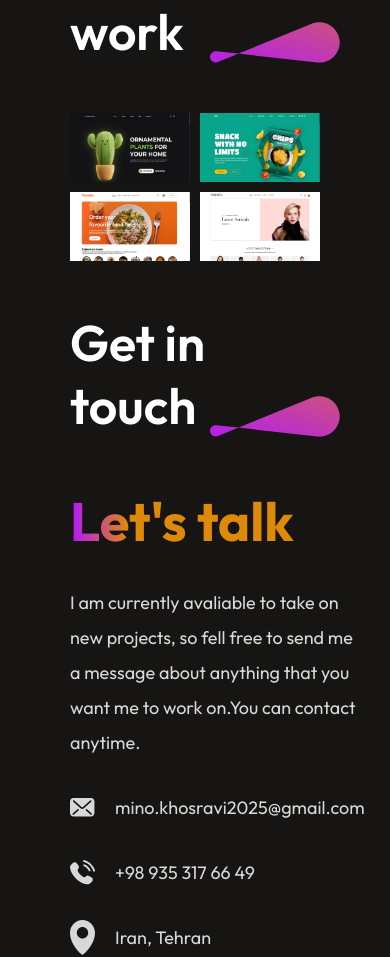
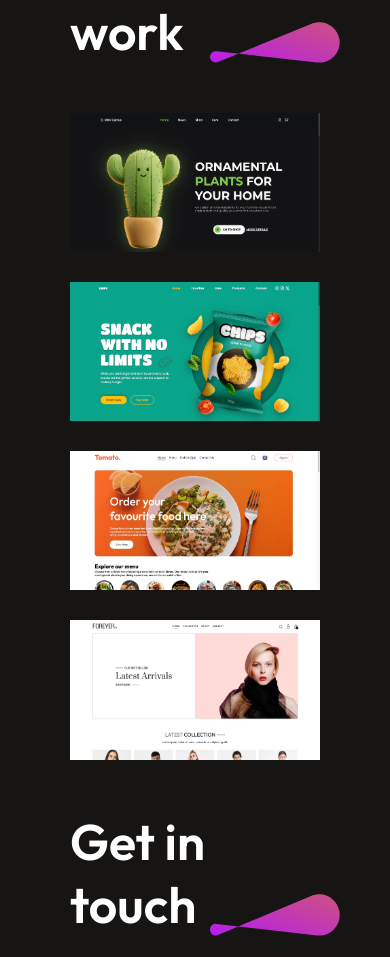
Before and after one commit to Mino1826/minoo-portfolio, a React (Vite) app: page / in a window 390 px wide. Shown: the part 5694-6651 px from the top of the page. Built offline with nearby package versions, Linux system fonts and the light colour scheme.

Commit message:
eddit grid

```diff
--- a/src/Components/MyWork/myWork.css
+++ b/src/Components/MyWork/myWork.css
@@ -72,8 +72,8 @@
         margin-right: -20px;
     }
     .mywork-container{
-        grid-template-columns: 1fr 1fr ;
-        gap: 10px;
+        grid-template-columns: 1fr;
+        gap: 30px;
     }
     .mywork-container img{
         width: 100%;
```
